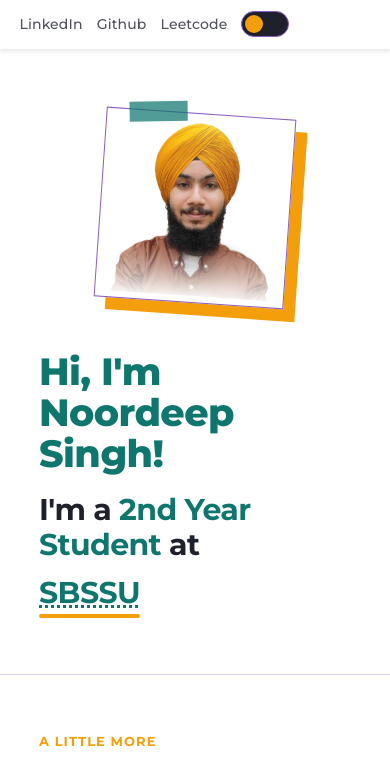
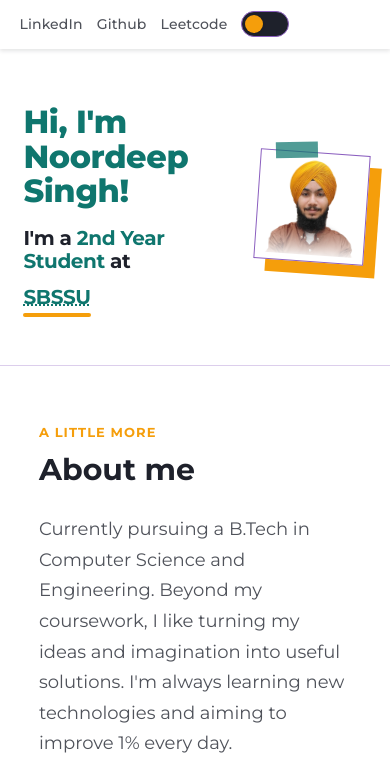
Before and after one commit to Noordeepsinghv/Portfolio, a plain HTML site: page index.html in a window 390 px wide. Shown: the part 49-813 px from the top of the page. Drawn offline with Linux system fonts and the light colour scheme.

Commit message:
Enhance responsive design for intro section and adjust layout properties

```diff
--- a/assets/css/style.css
+++ b/assets/css/style.css
@@ -84,7 +84,10 @@ header {
 }
 
 #intro {
+    min-width: 0;
+    flex: 1 1 auto;
     max-width: 720px;
+    overflow-wrap: break-word;
     color: var(--shadow-grey);
     font-size: 42px;
     font-weight: 700;
@@ -201,6 +204,26 @@ header {
     width: 100%;
     aspect-ratio: 1 / 1;
     object-fit: cover;
+}
+
+@media (max-width: 900px) {
+    #intro-layout {
+        gap: 32px;
+        padding: 64px 8%;
+    }
+
+    #intro {
+        font-size: 34px;
+    }
+
+    #intro .first-line {
+        font-size: 46px;
+    }
+
+    #intro-image-frame {
+        flex-basis: 190px;
+        width: 190px;
+    }
 }
 
 #about {
@@ -489,33 +512,40 @@ header {
     }
 
     #links-block {
+        max-width: 100%;
         justify-self: start;
-    }
-
-    #links-block {
         flex-wrap: wrap;
         gap: 8px 14px;
     }
 
     #intro {
-        font-size: 30px;
+        flex-basis: 0;
+        font-size: 20px;
     }
 
     #intro .first-line {
-        font-size: 38px;
+        max-width: 100%;
+        font-size: 32px;
+        overflow-wrap: anywhere;
     }
 
     #intro-layout {
-        align-items: flex-start;
-        flex-direction: column-reverse;
-        gap: 48px;
-        padding: 64px 10%;
+        align-items: center;
+        flex-direction: row;
+        gap: 16px;
+        padding: 56px 6%;
     }
 
     #intro-image-frame {
         align-self: center;
-        flex-basis: 190px;
-        width: 190px;
+        flex: 0 0 110px;
+        width: 110px;
+    }
+
+    #intro-image-frame::before {
+        left: 14px;
+        width: 42px;
+        height: 16px;
     }
 
     #about {
@@ -545,6 +575,21 @@ header {
 
     .projects-grid {
         grid-template-columns: 1fr;
+    }
+}
+
+@media (max-width: 380px) {
+    #intro {
+        font-size: 18px;
+    }
+
+    #intro .first-line {
+        font-size: 27px;
+    }
+
+    #intro-image-frame {
+        flex-basis: 96px;
+        width: 96px;
     }
 }
 
```
